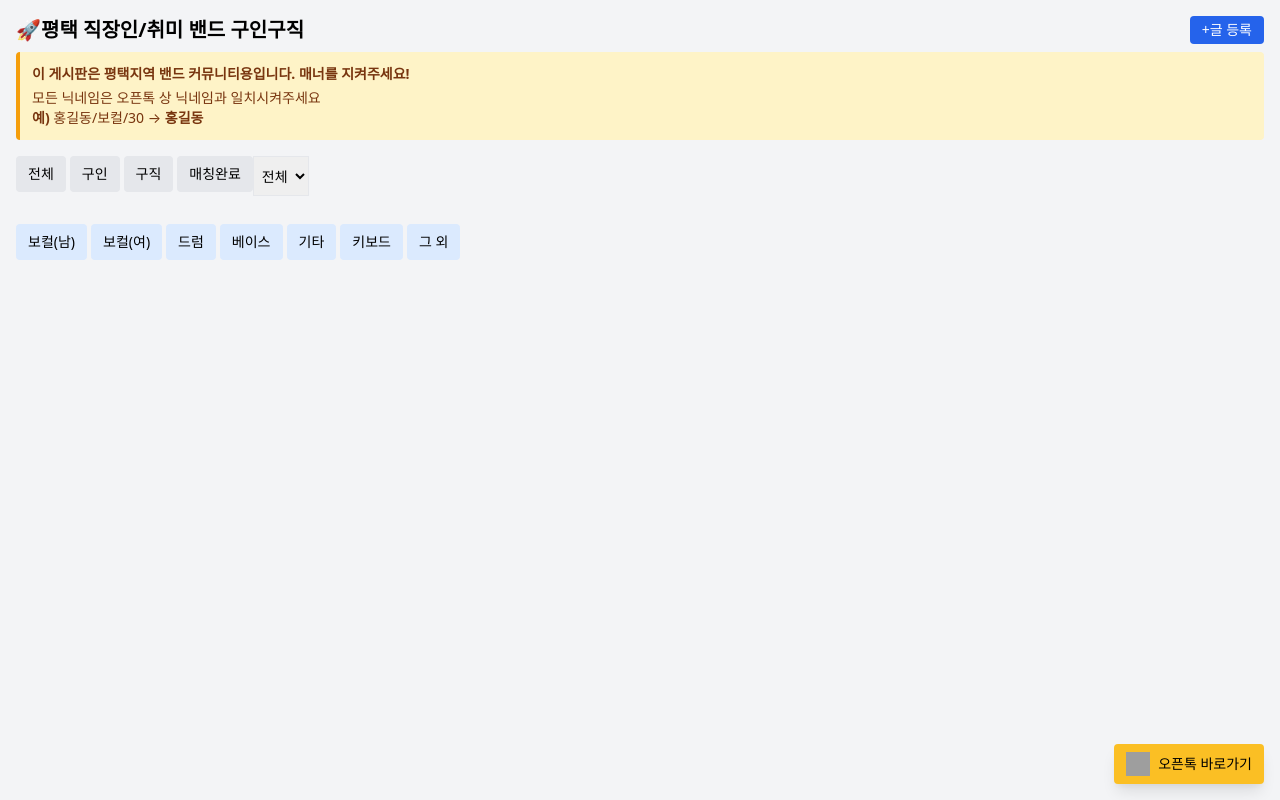
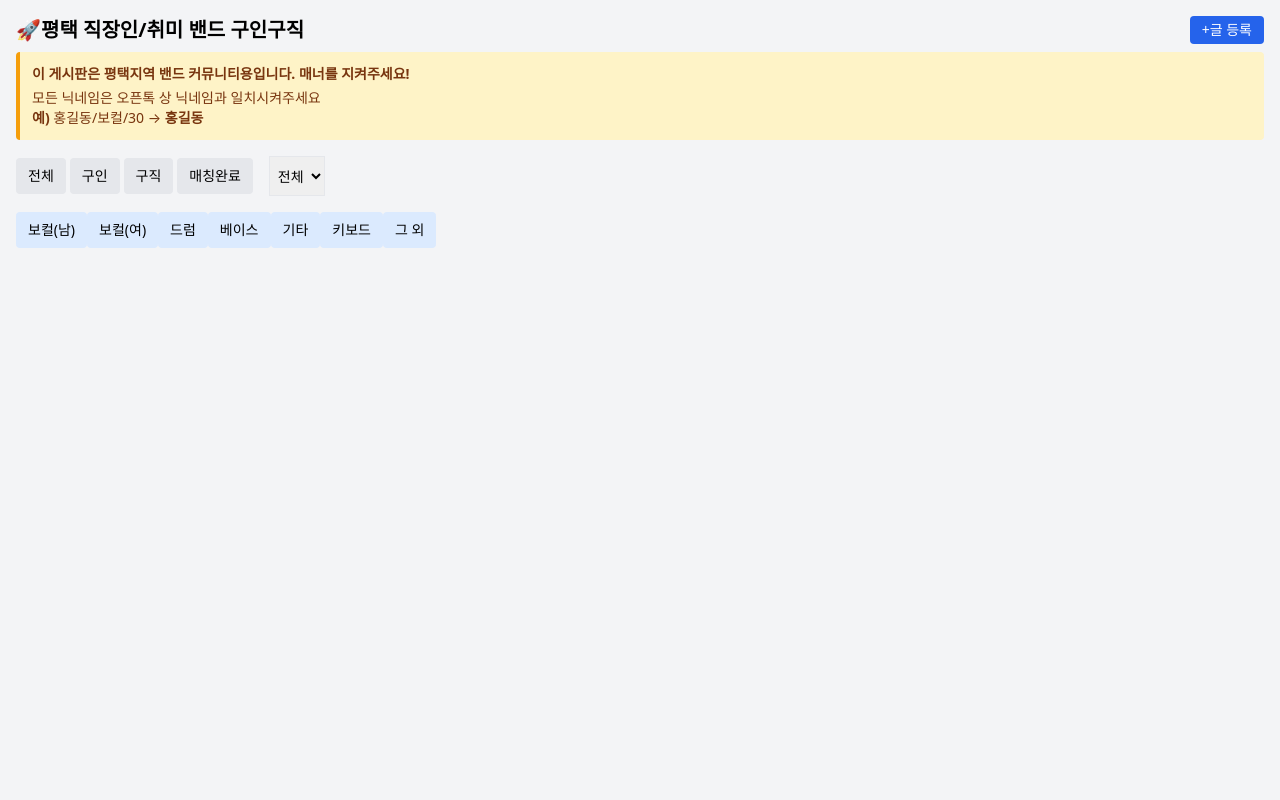
Before and after one commit to Leedaheen/PT_Band, a Flask app: template pt-band-final-deploy/templates/index.html in a window 1280 px wide. Run offline with Flask 3, Linux system fonts and the light colour scheme; the template is opened without the code that fills it, so the values that code supplies are empty; some libraries are stand-ins or nearby versions; grey boxes are pictures that could not be loaded.

Commit message:
Update index.html

```diff
--- a/pt-band-final-deploy/templates/index.html
+++ b/pt-band-final-deploy/templates/index.html
@@ -6,19 +6,12 @@
   <title>구인/구직 게시판</title>
   <link rel="icon" href="/static/favicon.ico"/>
   <link href="https://cdn.jsdelivr.net/npm/tailwindcss@2.2.19/dist/tailwind.min.css" rel="stylesheet"/>
-
-  <script>
-    // 실제 배포 시엔 환경변수로 관리하세요
-    const SUPABASE_URL  = 'https://dmjelqvpcsafottblvwx.supabase.co';
-    const SUPABASE_ANON = 'eyJhbGciOiJIUzI1NiIsInR5cCI6IkpXVCJ9.eyJpc3MiOiJzdXBhYmFzZSIsInJlZiI6ImRtamVscXZwY3NhZm90dGJsdnd4Iiwicm9sZSI6ImFub24iLCJpYXQiOjE3NDQxOTAzNDcsImV4cCI6MjA1OTc2NjM0N30.Z8NfPAVbUz7BIi9ifS9bdVFXUYj6dgu00pwP6THNA8A';  // 실제 anon key
-  </script>
 </head>
 <body class="bg-gray-100 p-4">
   <!-- 헤더 -->
   <div class="flex justify-between items-center mb-2">
     <h1 class="text-xl font-bold">🚀평택 직장인/취미 밴드 구인구직</h1>
-    <button id="open-form-btn"
-            class="text-white bg-blue-600 hover:bg-blue-700 px-3 py-1 text-sm rounded">
+    <button id="open-form-btn" class="text-white bg-blue-600 hover:bg-blue-700 px-3 py-1 text-sm rounded">
       +글 등록
     </button>
   </div>
@@ -32,19 +25,18 @@
     </span>
   </div>
 
-  <!-- 필터: 타입 + 지역 + 파트 -->
-  <div class="flex flex-wrap mb-4">
+  <!-- 필터: 타입 + 지역 -->
+  <div class="flex flex-wrap items-center mb-4 space-x-4">
     <!-- 타입 필터 -->
-    <div class="flex space-x-1 mb-4 w-full sm:w-auto">
-      <button class="filter-btn px-3 py-2 bg-gray-200 hover:bg-gray-300 rounded text-sm w-full sm:w-auto" data-filter="전체">전체</button>
-      <button class="filter-btn px-3 py-2 bg-gray-200 hover:bg-gray-300 rounded text-sm w-full sm:w-auto" data-filter="구인">구인</button>
-      <button class="filter-btn px-3 py-2 bg-gray-200 hover:bg-gray-300 rounded text-sm w-full sm:w-auto" data-filter="구직">구직</button>
-      <button class="filter-btn px-3 py-2 bg-gray-200 hover:bg-gray-300 rounded text-sm w-full sm:w-auto" data-filter="매칭완료">매칭완료</button>
+    <div class="flex space-x-1 w-full sm:w-auto">
+      <button class="filter-btn px-3 py-2 bg-gray-200 hover:bg-gray-300 rounded text-sm" data-filter="전체">전체</button>
+      <button class="filter-btn px-3 py-2 bg-gray-200 hover:bg-gray-300 rounded text-sm" data-filter="구인">구인</button>
+      <button class="filter-btn px-3 py-2 bg-gray-200 hover:bg-gray-300 rounded text-sm" data-filter="구직">구직</button>
+      <button class="filter-btn px-3 py-2 bg-gray-200 hover:bg-gray-300 rounded text-sm" data-filter="매칭완료">매칭완료</button>
     </div>
-
     <!-- 지역 필터 -->
-    <div class="flex justify-end w-full sm:w-auto space-x-4">
-      <select id="regionFilter" class="border p-1 text-sm w-full sm:w-auto h-10">
+    <div class="flex justify-end w-full sm:w-auto">
+      <select id="regionFilter" class="border p-1 text-sm h-10">
         <option value="전체">전체</option>
       </select>
     </div>
@@ -52,24 +44,25 @@
 
   <!-- 파트별 필터 -->
   <div class="flex mb-4">
-    <div class="flex space-x-1 w-full sm:w-auto">
-      <button class="part-filter-btn px-3 py-2 bg-blue-100 hover:bg-blue-300 rounded text-sm w-full sm:w-auto" data-part="보컬(남)">보컬(남)</button>
-      <button class="part-filter-btn px-3 py-2 bg-blue-100 hover:bg-blue-300 rounded text-sm w-full sm:w-auto" data-part="보컬(여)">보컬(여)</button>
-      <button class="part-filter-btn px-3 py-2 bg-blue-100 hover:bg-blue-300 rounded text-sm w-full sm:w-auto" data-part="드럼">드럼</button>
-      <button class="part-filter-btn px-3 py-2 bg-blue-100 hover:bg-blue-300 rounded text-sm w-full sm:w-auto" data-part="베이스">베이스</button>
-      <button class="part-filter-btn px-3 py-2 bg-blue-100 hover:bg-blue-300 rounded text-sm w-full sm:w-auto" data-part="기타">기타</button>
-      <button class="part-filter-btn px-3 py-2 bg-blue-100 hover:bg-blue-300 rounded text-sm w-full sm:w-auto" data-part="키보드">키보드</button>
-      <button class="part-filter-btn px-3 py-2 bg-blue-100 hover:bg-blue-300 rounded text-sm w-full sm:w-auto" data-part="그 외">그 외</button>
-    </div>
+    <button class="part-filter-btn px-3 py-2 bg-blue-100 hover:bg-blue-300 rounded text-sm" data-part="보컬(남)">보컬(남)</button>
+    <button class="part-filter-btn px-3 py-2 bg-blue-100 hover:bg-blue-300 rounded text-sm" data-part="보컬(여)">보컬(여)</button>
+    <button class="part-filter-btn px-3 py-2 bg-blue-100 hover:bg-blue-300 rounded text-sm" data-part="드럼">드럼</button>
+    <button class="part-filter-btn px-3 py-2 bg-blue-100 hover:bg-blue-300 rounded text-sm" data-part="베이스">베이스</button>
+    <button class="part-filter-btn px-3 py-2 bg-blue-100 hover:bg-blue-300 rounded text-sm" data-part="기타">기타</button>
+    <button class="part-filter-btn px-3 py-2 bg-blue-100 hover:bg-blue-300 rounded text-sm" data-part="키보드">키보드</button>
+    <button class="part-filter-btn px-3 py-2 bg-blue-100 hover:bg-blue-300 rounded text-sm" data-part="그 외">그 외</button>
   </div>
 
   <!-- 리스트 + 페이징 -->
-  <div id="job-list" class="grid grid-cols-1 sm:grid-cols-2 md:grid-cols-3 lg:grid-cols-4 gap-6 mb-4"></div>
-  <div id="pagination" class="mt-4 flex justify-center items-center space-x-2"></div>
+  <div id="job-list" class="space-y-6 mb-4"></div>
+  <div id="pagination" class="mt-4 flex justify-center space-x-2"></div>
 
   <!-- ESM 모듈 스크립트 -->
   <script type="module">
     import { createClient } from 'https://cdn.jsdelivr.net/npm/@supabase/supabase-js/+esm';
+    import openForm from '/static/js/form-popup.js';
+    import openMatchPopup from '/static/js/match-popup.js';
+
     const supabase = createClient(SUPABASE_URL, SUPABASE_ANON);
 
     const App = {
@@ -79,92 +72,91 @@
       pageSize: 10,
       currentPage: 1,
       selectedType: '전체',
-      selectedParts: new Set(), // 선택된 파트 필터링
+      selectedParts: new Set(),
 
       init() {
-        console.log("✅ App.init: Supabase 준비됨", this.supabase);
         this.loadJobs();
         this.initRealtime();
 
-        // 글 등록 버튼
+        // 글 등록 팝업
         document.getElementById('open-form-btn')
-          .addEventListener('click', () => this.openForm());
+          .addEventListener('click', () => openForm(this.supabase));
 
-        // 필터 버튼 클릭 처리
-        document.querySelectorAll('.filter-btn')
-          .forEach(btn => btn.addEventListener('click', () => {
-            this.selectedType = btn.getAttribute('data-filter');
+        // 타입 필터
+        document.querySelectorAll('.filter-btn').forEach(btn =>
+          btn.addEventListener('click', () => {
+            this.selectedType = btn.dataset.filter;
             this.applyFilters();
             this.updateActiveFilter(btn);
-          }));
+          })
+        );
 
         // 지역 필터
         document.getElementById('regionFilter')
           .addEventListener('change', () => this.applyFilters());
 
-        // 파트별 필터링 버튼 클릭 처리
-        document.querySelectorAll('.part-filter-btn')
-          .forEach(btn => btn.addEventListener('click', (e) => {
-            const part = e.target.getAttribute('data-part');
+        // 파트 필터
+        document.querySelectorAll('.part-filter-btn').forEach(btn =>
+          btn.addEventListener('click', e => {
+            const part = e.currentTarget.dataset.part;
             if (this.selectedParts.has(part)) {
               this.selectedParts.delete(part);
-              e.target.classList.remove('bg-blue-500', 'text-white');
-              e.target.classList.add('bg-blue-100', 'text-black');
+              btn.classList.replace('bg-blue-500','bg-blue-100');
+              btn.classList.replace('text-white','text-black');
             } else {
               this.selectedParts.add(part);
-              e.target.classList.remove('bg-blue-100', 'text-black');
-              e.target.classList.add('bg-blue-500', 'text-white');
+              btn.classList.replace('bg-blue-100','bg-blue-500');
+              btn.classList.replace('text-black','text-white');
             }
             this.applyFilters();
-          }));
+          })
+        );
+
+        // 매칭상태 변경 팝업 (이벤트 위임)
+        document.getElementById('job-list').addEventListener('click', e => {
+          if (e.target.matches('.match-btn')) {
+            const id = Number(e.target.dataset.id);
+            openMatchPopup(id);
+          }
+        });
       },
 
       initRealtime() {
         this.supabase
           .channel('public:jobs')
-          .on('postgres_changes',
-              { event: '*', schema: 'public', table: 'jobs' },
-              () => this.loadJobs()
-          )
+          .on('postgres_changes', { event: '*', schema: 'public', table: 'jobs' }, () => this.loadJobs())
           .subscribe();
       },
 
       async loadJobs() {
         const { data, error } = await this.supabase
           .from('jobs').select('*').order('created_at', { ascending: false });
-        if (error) return console.error("❌ loadJobs 오류:", error);
+        if (error) return console.error(error);
         this.jobs = data;
+        this.refreshRegionOptions();
+        this.applyFilters();
+      },
 
-        // 지역 필터 옵션 갱신
+      refreshRegionOptions() {
         const regions = Array.from(new Set(this.jobs.map(j => j.region || '경기도 > 평택시')));
-        const regionSel = document.getElementById('regionFilter');
-        regionSel.innerHTML = '<option value="전체">전체</option>' +
-          regions.map(r => `<option value="${r}">${r}</option>`).join('');
-
-        this.applyFilters();
+        const sel = document.getElementById('regionFilter');
+        sel.innerHTML = '<option value="전체">전체</option>' +
+          regions.map(r => `<option>${r}</option>`).join('');
       },
 
       applyFilters() {
         const region = document.getElementById('regionFilter').value;
-
         this.filteredJobs = this.jobs.filter(job => {
-          let ok = true;
-          if (this.selectedType === '매칭완료') ok = job.is_matched;
-          else if (this.selectedType !== '전체') ok = job.type === this.selectedType;
-          if (ok && region !== '전체') ok = (job.region || '경기도 > 평택시') === region;
-
-          if (ok && this.selectedParts.size > 0) {
-            let arr = [];
-            if (Array.isArray(job.part)) arr = job.part;
-            else if (typeof job.part === 'string') {
-              try { arr = JSON.parse(job.part); }
-              catch { arr = job.part.split(','); }
-            }
-            ok = [...this.selectedParts].some(p => arr.includes(p));
+          let ok = (this.selectedType === '매칭완료') ? job.is_matched
+                   : (this.selectedType === '전체') ? true
+                   : job.type === this.selectedType;
+          if (ok && region !== '전체') ok = (job.region||'경기도 > 평택시') === region;
+          if (ok && this.selectedParts.size) {
+            const parts = Array.isArray(job.part) ? job.part : job.part.split(',');
+            ok = [...this.selectedParts].some(p=>parts.includes(p));
           }
           return ok;
         });
-
         this.currentPage = 1;
         this.renderPage();
         this.renderPagination();
@@ -178,55 +170,48 @@
       renderJobs(jobs) {
         const container = document.getElementById('job-list');
         container.innerHTML = '';
+        jobs.forEach(job => {
+          const parts = Array.isArray(job.part) ? job.part : job.part.split(',');
+          const partsHtml = parts.join(' / ');
+          const pin = job.pinned ? '<span class="absolute top-1 left-1 text-yellow-500">📌</span>' : '';
+          const matchedMsg = job.is_matched
+            ? `<p class="text-sm">${job.type==='구인'
+                ? `${job.team} - ${partsHtml} 모집 완료!`
+                : `${job.nickname} - ${partsHtml} 밴드 합류 완료!`}</p>`
+            : '';
+          const expand = job.is_matched ? ''
+            : `<span class="text-xs text-blue-500 cursor-pointer" onclick="App.toggleExpand(this)">&lt;더 보기&gt;</span>`;
+          const matchBtn = job.is_matched ? ''
+            : `<button class="match-btn text-xs text-gray-600 hover:underline absolute top-2 right-3" data-id="${job.id}">매칭상태 변경</button>`;
 
-        jobs.forEach(job => {
-          const partsArray = Array.isArray(job.part) ? job.part : job.part.split(',');
-          const emojiMap = {'보컬(남)':'🎤','보컬(여)':'🎤','드럼':'🥁','베이스':'🎸','기타':'🎸','키보드':'🎹','그 외':'🔸'};
-          const partsHtml = partsArray.map(p => `${emojiMap[p] || ''}${p}`).join(' / ');
-
-          const pinHtml = job.pinned ? `<span class="absolute top-1 left-1 text-yellow-500">📌</span>` : '';
-          const isMatchedMessage = job.is_matched
-            ? (job.type === '구인' ? `${job.team} - ${partsHtml} 모집 완료!` : `${job.nickname} ${partsHtml} 밴드 합류 완료!`)
-            : '';
-
-          const el = document.createElement('div');
-          el.className = 'bg-white p-4 rounded shadow relative job-item';
-          el.dataset.id = job.id;
-          el.dataset.type = job.type;
-          el.dataset.matched = job.is_matched;
-          el.dataset.pinned = job.pinned;
-          el.dataset.region = job.region || '경기도 > 평택시';
-
-          el.innerHTML = `
-            <div class="relative">
-              ${pinHtml}
+          container.insertAdjacentHTML('beforeend', `
+            <div class="bg-white p-4 rounded shadow relative job-item">
+              ${pin}
               <h2 class="text-lg font-semibold mb-1">
-                ${job.type === '구직' ? `[ ${partsHtml} ]` : `[${job.team || '팀명 미정'}]`}
-                <span class="text-sm text-gray-500 ml-1">(${job.region || '경기도 > 평택시'} / ${job.type === '구직' ? '데려가세요!' : '모집합니다!'})</span>
+                ${job.type==='구직' ? `[${partsHtml}]` : `[${job.team||'팀명 미정'}]`}
+                <span class="text-sm text-gray-500 ml-1">
+                  (${job.region||'경기도 > 평택시'} / ${job.type==='구직'?'데려가세요!':'모집합니다!'})
+                </span>
               </h2>
-              <p class="text-sm text-gray-600 mb-2">
-                ${job.is_matched ? isMatchedMessage : (job.type === '구인' ? `<strong>${partsHtml}</strong> 멤버가 필요해요!` : job.intro || '')}
-              </p>
+              ${ matchedMsg || `<p class="text-sm">${job.type==='구인'
+                ? `<strong>${partsHtml}</strong> 멤버가 필요해요!`
+                : job.intro||''}</p>` }
               <div class="expand-content hidden text-sm text-gray-600 mb-2">
-                <p><strong>오픈톡 닉네임:</strong> ${job.nickname || '-'}</p>
-                <p><strong>위치:</strong> ${job.location || '-'}</p>
-                <p><strong>나이:</strong> ${job.age || '-'}</p>
-                ${job.fee ? `<p><strong>월 회비:</strong> ${job.fee}</p>` : ''}
-                <p><strong>소개:</strong> ${job.intro || '-'}</p>
+                <p><strong>오픈톡 닉네임:</strong> ${job.nickname||'-'}</p>
+                <p><strong>위치:</strong> ${job.location||'-'}</p>
+                <p><strong>나이:</strong> ${job.age||'-'}</p>
+                ${job.fee?`<p><strong>월 회비:</strong> ${job.fee}</p>`:''}
+                <p><strong>소개:</strong> ${job.intro||'-'}</p>
               </div>
-              <div class="flex justify-between items-end">
-                <span class="text-xs text-blue-500 cursor-pointer" onclick="App.toggleExpand(this)">&lt;더 보기&gt;</span>
-                <div class="text-right flex flex-col text-xs text-gray-400 mt-1">
-                  <p>🕒 ${new Date(job.updated_at || job.created_at).toLocaleString()}</p>
-                  <a href="tel:${job.contact}" onclick="App.incrementClick(${job.id})" class="text-xs bg-blue-500 text-white px-1.5 py-[9px] rounded inline-block">연락처 확인</a>
-                  <p>👁 <span class="click-count">${job.clicks || 0}</span>명이 확인</p>
-                </div>
+              <div class="text-right text-xs text-gray-400 mt-1">
+                <p>🕒 ${new Date(job.updated_at||job.created_at).toLocaleString()}</p>
+                <a href="tel:${job.contact}" onclick="App.incrementClick(${job.id})" class="inline-block bg-blue-500 text-white px-1.5 py-[2px] rounded">연락처 확인</a>
+                <p>👁 ${job.clicks||0}명 확인</p>
               </div>
-              <div class="absolute top-2 right-3">
-                <button class="text-xs text-gray-600 hover:underline" onclick="App.openMatchPopup(${job.id})">매칭상태 변경</button>
-              </div>
-            </div>`;
-          container.appendChild(el);
+              ${expand}
+              ${matchBtn}
+            </div>
+          `);
         });
       },
 
@@ -234,43 +219,36 @@
         const total = Math.ceil(this.filteredJobs.length / this.pageSize);
         const pager = document.getElementById('pagination');
         pager.innerHTML = '';
-        for (let i = 1; i <= total; i++) {
-          const btn = document.createElement('button');
-          btn.textContent = i;
-          btn.className = `px-3 py-1 border rounded ${i === this.currentPage ? 'bg-blue-600 text-white' : 'bg-white'}`;
-          btn.addEventListener('click', () => {
-            this.currentPage = i;
+        for (let i=1; i<=total; i++) {
+          const cls = i===this.currentPage ? 'bg-blue-600 text-white' : 'bg-white';
+          pager.insertAdjacentHTML('beforeend', `<button class="px-3 py-1 border rounded ${cls}">${i}</button>`);
+        }
+        pager.querySelectorAll('button').forEach((b, idx)=> {
+          b.addEventListener('click', ()=> {
+            this.currentPage = idx+1;
             this.renderPage();
           });
-          pager.appendChild(btn);
-        }
+        });
       },
 
       updateActiveFilter(btn) {
-        document.querySelectorAll('.filter-btn').forEach(button => {
-          button.classList.remove('active');
-        });
+        document.querySelectorAll('.filter-btn').forEach(b=>b.classList.remove('active'));
         btn.classList.add('active');
       },
 
       toggleExpand(el) {
-        const content = el.closest('.job-item').querySelector('.expand-content');
-        content.classList.toggle('hidden');
-        el.textContent = content.classList.contains('hidden') ? '<더 보기>' : '<접기>';
+        const cont = el.closest('.job-item').querySelector('.expand-content');
+        cont.classList.toggle('hidden');
+        el.textContent = cont.classList.contains('hidden') ? '<더 보기>' : '<접기>';
+      },
+
+      incrementClick(id) {
+        this.supabase.from('jobs').update({ clicks: supabase.postgrest.raw('clicks+1') }).eq('id', id).then(()=> this.loadJobs());
       }
     };
 
     window.App = App;
     App.init();
   </script>
-
-  <!-- 오픈톡 바로가기 버튼 -->
-  <a href="https://open.kakao.com/o/gnz12iXg" target="_blank"
-     class="fixed bottom-4 right-4 flex items-center bg-yellow-400 hover:bg-yellow-500 text-black px-3 py-2 rounded shadow-lg">
-    <img src="https://developers.kakao.com/assets/img/about/logos/kakaolink/kakaolink_btn_small.png"
-         alt="Kakao Open Chat" class="w-6 h-6 mr-2"/>
-    <span class="text-sm font-medium">오픈톡 바로가기</span>
-  </a>
-
 </body>
 </html>
```
